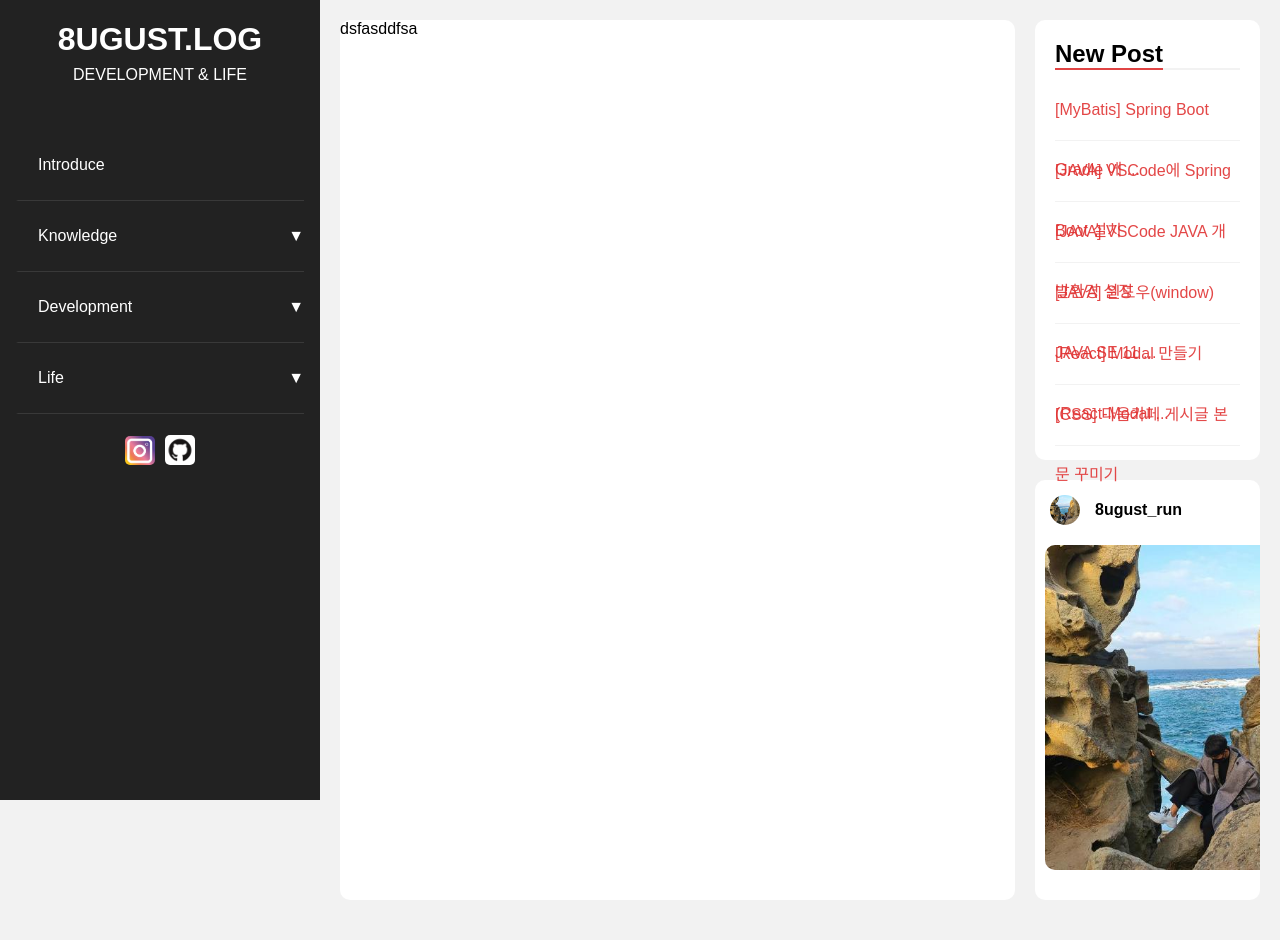
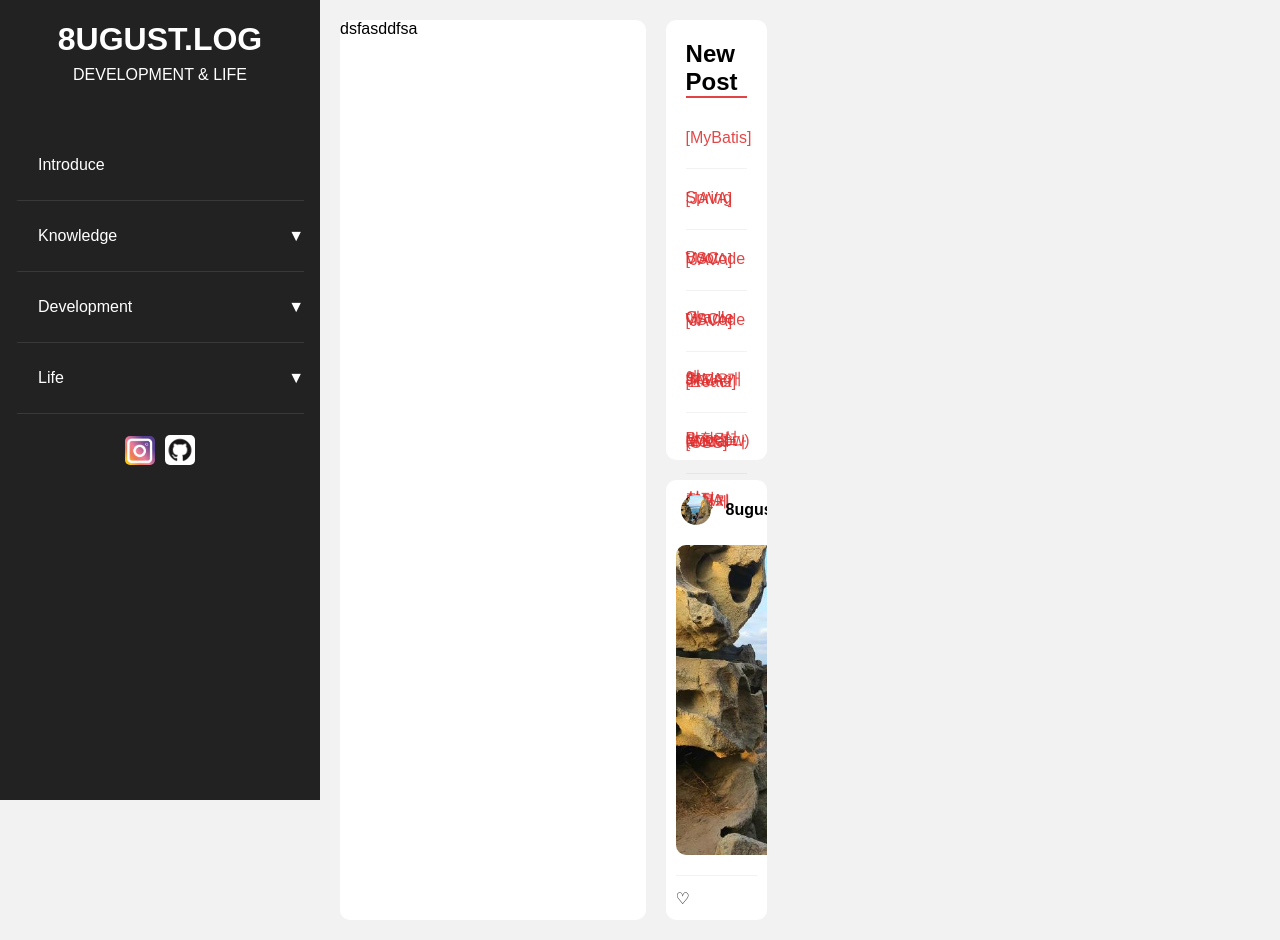
Before and after one commit to seonghan-Min/8ugust-ui, a React (Create React App) app: page / in a window 1280 px wide. Built offline with nearby package versions, Linux system fonts and the light colour scheme.

Commit message:
[BLOG-004] 최상단 DIV에 FLEX 적용 및 방향 추가

```diff
--- a/src/App.js
+++ b/src/App.js
@@ -8,7 +8,7 @@ import './index.css';
 
 function App() {
 	return (
-		<>
+		<div className='wrap'>
 			<header>
 				<div className='site-title'>
 					<h1>8UGUST.LOG</h1>
@@ -61,15 +61,18 @@ function App() {
 						</div>
 					</div>
 					<div className='instagram'>
-						<div>
+						<div className='title'>
 							<img alt='profile' src={profile}></img>
 							<p>8ugust_run</p>
 						</div>
-						<img alt='profile' src={profile}></img>
+						<div className='insta-img'>
+							<img alt='profile' src={profile}></img>
+						</div>
+						<div className='good-btn'>♡</div>
 					</div>
 				</div>
 			</div>
-		</>
+		</div>
   );
 }
 
--- a/src/index.css
+++ b/src/index.css
@@ -6,6 +6,12 @@ body {
 	background: #f2f2f2;
 }
 
+.wrap {
+	display: flex;
+}
+
+
+/* ===== Header ===== */
 	header {
 		width: 25%;
 		height: 100%;
@@ -87,6 +93,8 @@ header {
 	.site img:hover {
 		cursor: pointer;
 	}
+/* ===== Header ===== */
+
 
 .content-wrap {
 	max-width: 75%;
@@ -143,25 +151,19 @@ header {
 }
 
 .right .instagram {
-	height: 400px;
+	height: 420px;
 	padding: 10px;
 	border-radius: 10px;
 	background-color: white;
 }
 
-.instagram img {
-	width: 325px;
-	margin-top: 15px;
-	border-radius: 10px;
-}
-
-.instagram div {
+.instagram .title {
 	height: 40px;
 	display: flex;
 	line-height: 40px;
 }
 
-.instagram div img {
+.instagram .title img {
 	width: 30px;
 	height: 30px;
 	margin-top: 5px;
@@ -169,9 +171,26 @@ header {
 	border-radius: 50%;
 }
 
-.instagram div p {
+.instagram .title p {
 	font-weight: bold;
 	margin: 0 0 0 15px;
+}
+
+.instagram .insta-img {
+	height: 330px;
+	margin-top: 15px;
+	text-align: center;
+	border-bottom: 1px solid rgba(0,0,0,.05);
+}
+
+.instagram .insta-img img {
+	width: 310px;
+	border-radius: 10px;
+}
+
+.instagram .good-btn {
+	height: 45px;
+	line-height: 45px;
 }
 
 @media (max-width: 1000px) {
```
Lines whose indentation alone changed are shown as unchanged.
